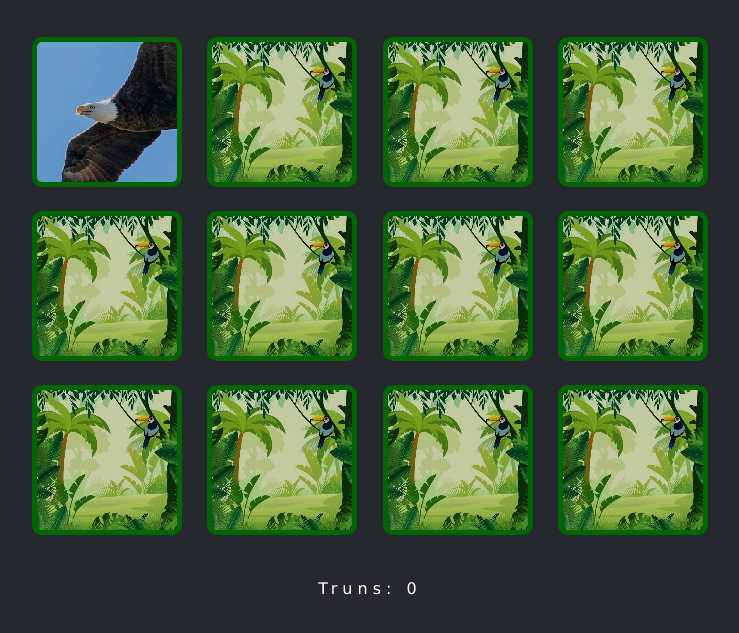
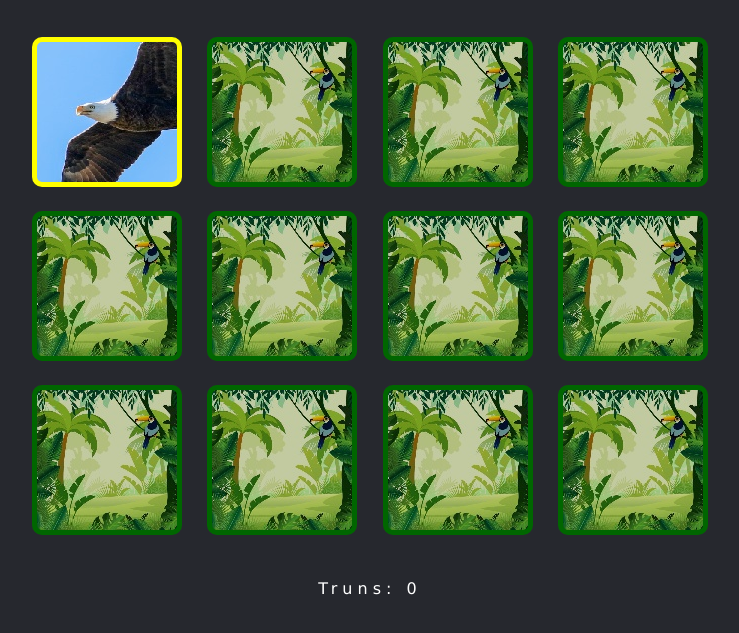
Before and after one commit to adno88/Memory-game, a plain HTML site: page index.html in a window 1280 px wide. Both pictures are taken after a click on the element 377 px from the left and 183 px from the top of the page. Shown: the part 71-704 px from the top of the page, without its empty margins (270-1009 px from the left). Drawn offline with Linux system fonts and the light colour scheme.

Commit message:
Added working turn counter

```diff
--- a/main.js
+++ b/main.js
@@ -4,12 +4,10 @@ const c0 = document.getElementById('c0');
 const c1 = document.getElementById('c1');
 const c2 = document.getElementById('c2');
 const c3 = document.getElementById('c3');
-
 const c4 = document.getElementById('c4');
 const c5 = document.getElementById('c5');
 const c6 = document.getElementById('c6');
 const c7 = document.getElementById('c7');
-
 const c8 = document.getElementById('c8');
 const c9 = document.getElementById('c9');
 const c10 = document.getElementById('c10');
@@ -19,23 +17,32 @@ c0.addEventListener("click", function() {uncover(0);});
 c1.addEventListener("click", function() {uncover(1);});
 c2.addEventListener("click", function() {uncover(2);});
 c3.addEventListener("click", function() {uncover(3);});
-
 c4.addEventListener("click", function() {uncover(4);});
 c5.addEventListener("click", function() {uncover(5);});
 c6.addEventListener("click", function() {uncover(6);});
 c7.addEventListener("click", function() {uncover(7);});
-
 c8.addEventListener("click", function() {uncover(8);});
 c9.addEventListener("click", function() {uncover(9);});
 c10.addEventListener("click", function() {uncover(10);});
 c11.addEventListener("click", function() {uncover(11);});
 
-const firstVisible = false;
-const turn = 0;
+var firstVisible = false;
+var turn = 0;
 
 function uncover(nr) {
     var image = "url(image/"+cards[nr]+")";
     $('#c'+nr).css('background-image', image);
+    $('#c'+nr).addClass('uncoverCard');
+    $('#c'+nr).removeClass('card');
+
+    if(firstVisible == false) {
+        firstVisible = true;
+    }
+    else {
+        turn++;
+        $('.score').html('Turns: '+turn);
+        firstVisible = false;
+    }
 }
 
 /* const card = document.querySelectorAll('.card');
--- a/style.css
+++ b/style.css
@@ -44,6 +44,18 @@ h1 {
     transition: all .3s ease-in-out;
     filter: brightness(100%);
 }
+.uncoverCard {
+    width: 150px;
+    height: 150px;
+    display: inline-block;
+    border-radius: 10px;
+    border: 5px solid yellow;
+    margin: 10px;
+    filter: brightness(100%);
+    background-image: url("image/reverse.jpg");
+    cursor: default;
+
+}
 .score {
     text-align: center;
     color: white;
```
